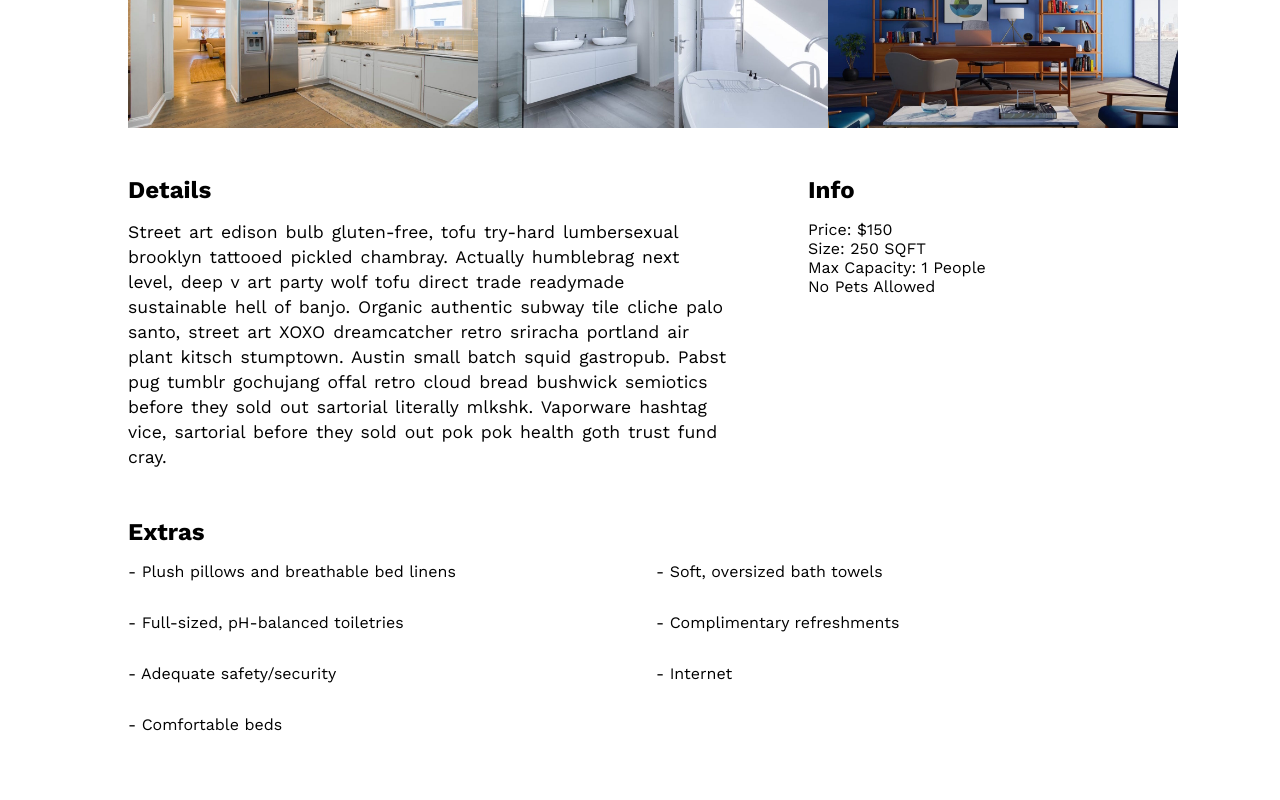
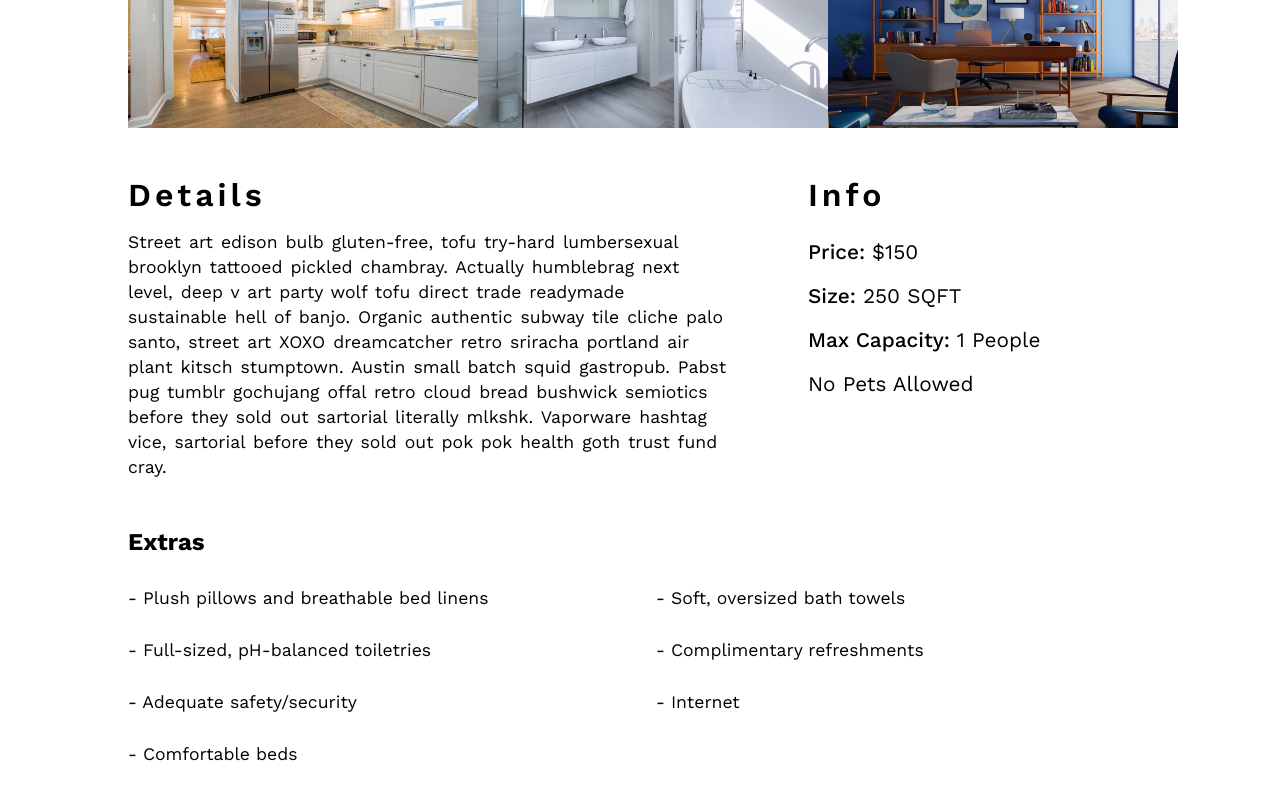
Before and after one commit to JEKO10/Hotel, a React (Create React App) app: page /#/room/1 in a window 1280 px wide. Shown: the part 797-1597 px from the top of the page. Built offline with nearby package versions, Linux system fonts and the light colour scheme.

Commit message:
SingleRoom page finished

```diff
--- a/src/components/SingleRoom.jsx
+++ b/src/components/SingleRoom.jsx
@@ -36,9 +36,15 @@ function SingleRoom() {
         <div>
           <h1>Info</h1>
           <ul>
-            <li>Price: ${fields.price}</li>
-            <li>Size: {fields.size} SQFT</li>
-            <li>Max Capacity: {fields.capacity} People</li>
+            <li>
+              <span>Price: </span> ${fields.price}
+            </li>
+            <li>
+              <span>Size: </span> {fields.size} SQFT
+            </li>
+            <li>
+              <span>Max Capacity: </span> {fields.capacity} People
+            </li>
             <li>{fields.pets ? "Pets Allowed" : "No Pets Allowed"}</li>
           </ul>
         </div>
--- a/src/sass/_singleRoom.scss
+++ b/src/sass/_singleRoom.scss
@@ -28,6 +28,9 @@
 
     h1 {
       margin-bottom: 1rem;
+      font-size: 2rem;
+      font-weight: 600;
+      letter-spacing: 4px;
     }
 
     > div:first-of-type {
@@ -36,6 +39,15 @@
 
     ul {
       list-style-type: none;
+
+      li {
+        padding: 10px 0;
+        font-size: 1.3rem;
+
+        span {
+          font-weight: 500;
+        }
+      }
     }
 
     p {
@@ -51,7 +63,7 @@
     margin: 3rem auto;
 
     h1 {
-      margin-bottom: 1rem;
+      margin-bottom: 2rem;
     }
 
     ul {
@@ -59,6 +71,10 @@
       display: grid;
       grid-template-columns: repeat(auto-fit, minmax(330px, 1fr));
       grid-gap: 2rem;
+
+      li {
+        font-size: 1.1rem;
+      }
     }
   }
 }
```
